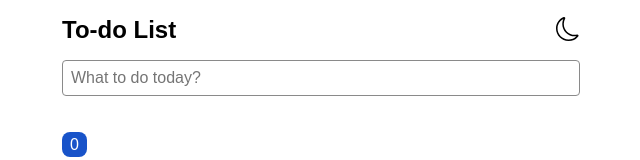
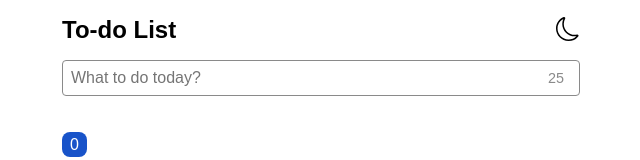
Before and after one commit to goriio/todo, a React (Create React App) app: page / in a window 1280 px wide. Shown: the top 160 px of the page, without its empty margins (319-959 px from the left). Built offline with nearby package versions, Linux system fonts and the light colour scheme; the HTML template or start-up script is replaced by a standard one.

Commit message:
limit text length of todo input

```diff
--- a/src/components/AddTodo/AddTodo.js
+++ b/src/components/AddTodo/AddTodo.js
@@ -1,11 +1,22 @@
-import { useContext, useState } from 'react';
+import { useContext, useEffect, useState } from 'react';
 import { TodoListContext } from '../../contexts/TodoListContext';
-import { StyledAddTodo } from './AddTodo.styles';
+import { FormControl, InputCount, StyledAddTodo } from './AddTodo.styles';
+
+const TODO_MAX_LENGTH = 25;
 
 const AddTodo = () => {
   const { todoList, setTodoList } = useContext(TodoListContext);
   const [todo, setTodo] = useState('');
+  const [todoLength, setTodoLength] = useState(TODO_MAX_LENGTH);
   const [validationMessage, setValidationMessage] = useState('');
+
+  useEffect(() => {
+    setTodoLength(TODO_MAX_LENGTH - todo.length);
+  }, [todo.length]);
+
+  const onChange = (event) => {
+    setTodo(event.target.value);
+  };
 
   const handleSubmit = (event) => {
     event.preventDefault();
@@ -29,14 +40,16 @@ const AddTodo = () => {
 
   return (
     <StyledAddTodo onSubmit={handleSubmit}>
-      <div>
+      <FormControl>
         <input
           type='text'
           value={todo}
-          onChange={(event) => setTodo(event.target.value)}
+          onChange={onChange}
+          maxLength={TODO_MAX_LENGTH}
           placeholder='What to do today?'
         />
-      </div>
+        <InputCount todoLength={todoLength}>{todoLength}</InputCount>
+      </FormControl>
       <small>{validationMessage}</small>
     </StyledAddTodo>
   );
--- a/src/components/AddTodo/AddTodo.styles.js
+++ b/src/components/AddTodo/AddTodo.styles.js
@@ -26,3 +26,15 @@ export const StyledAddTodo = styled.form`
     color: ${({ theme }) => theme.warning};
   }
 `;
+
+export const FormControl = styled.div`
+  position: relative;
+`;
+
+export const InputCount = styled.span`
+  position: absolute;
+  right: 1rem;
+  font-size: 0.9rem;
+  color: ${({ theme, todoLength }) =>
+    todoLength > 3 ? theme.secondary : theme.warning};
+`;
```
